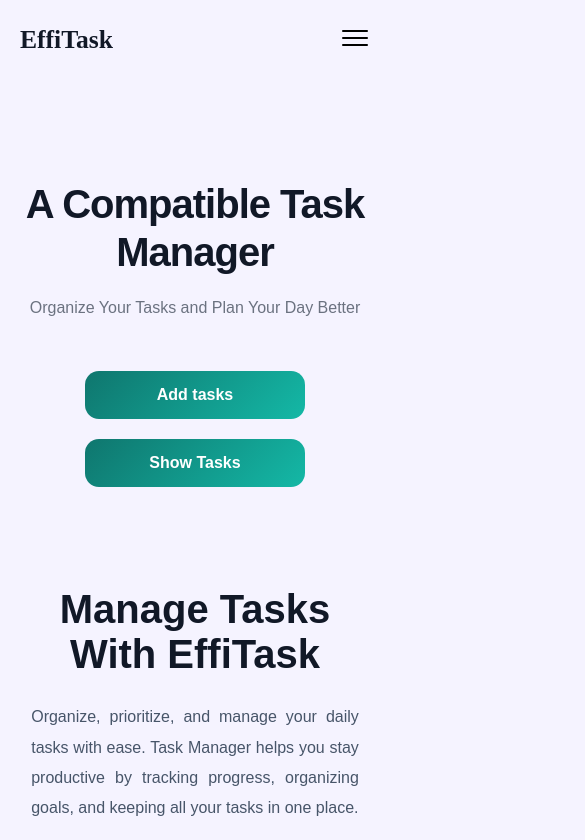
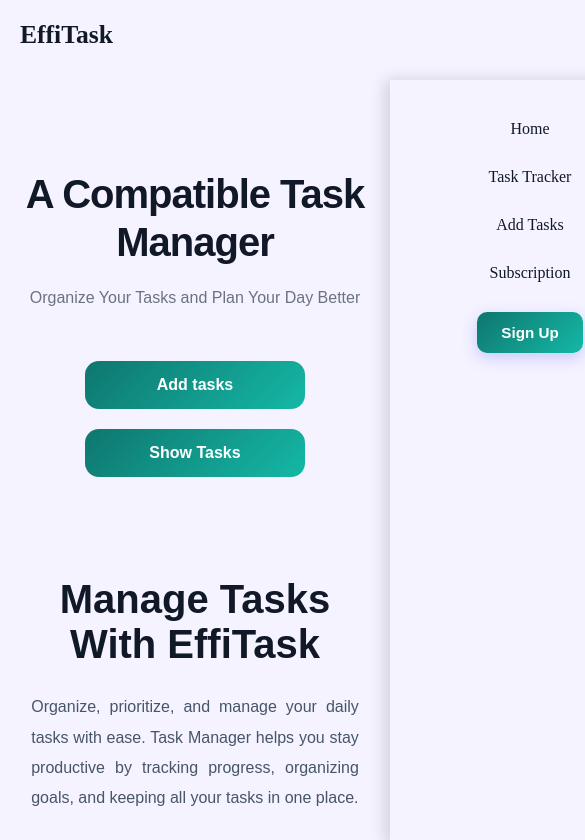
Before and after one commit to saregamamotive3-0021/effitask-smart-task, a React (Vite) app: page / in a window 390 px wide. Shown: the top 840 px of the page, 585 px wide, since content can reach past the window. Built offline with nearby package versions, Linux system fonts and the light colour scheme; a web font is replaced by a local one.

Commit message:
Update backend configuration

```diff
--- a/src/Components/Navbar/Navbar.css
+++ b/src/Components/Navbar/Navbar.css
@@ -120,38 +120,31 @@ a {
 
 @media (max-width: 768px) {
 
-    .nav-container {
-        padding: 0 20px;
-        height: 80px;
-        position: sticky;
-        top: 0;
-        z-index: 2000;
-    }
-
-    .menu-icon {
-        display: block;
-        z-index: 3001;
-    }
-
     .nav-ul {
         position: fixed;
         top: 80px;
-        left: -100%;          /* hide completely */
-        width: 100%;
+        right: -280px;
+        left: auto;
+
+        width: 280px;
         height: calc(100vh - 80px);
+
+        background: #F5F3FF;
+        box-shadow: -5px 0 15px rgba(0,0,0,0.15);
+
         display: flex;
         flex-direction: column;
+        align-items: center;
         justify-content: flex-start;
-        align-items: center;
-         background: #F5F3FF;
+
+        padding-top: 40px;
         gap: 30px;
-        padding-top: 40px;
 
-        transition: left 0.3s ease;
-        z-index: 3000;
+        transition: right 0.3s ease;
+        z-index: 9999;
     }
 
     .nav-ul.active {
-        left: 0;
+        right: 0;
     }
 }
```
